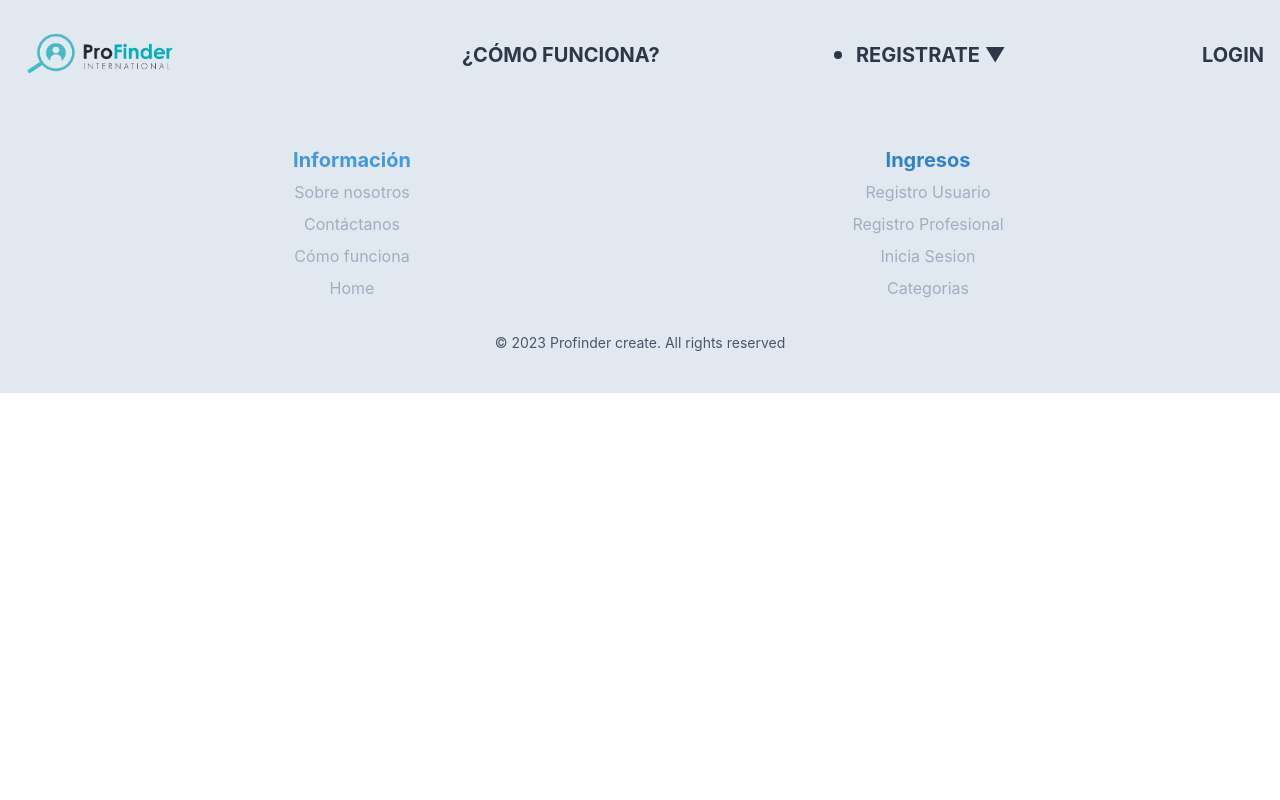
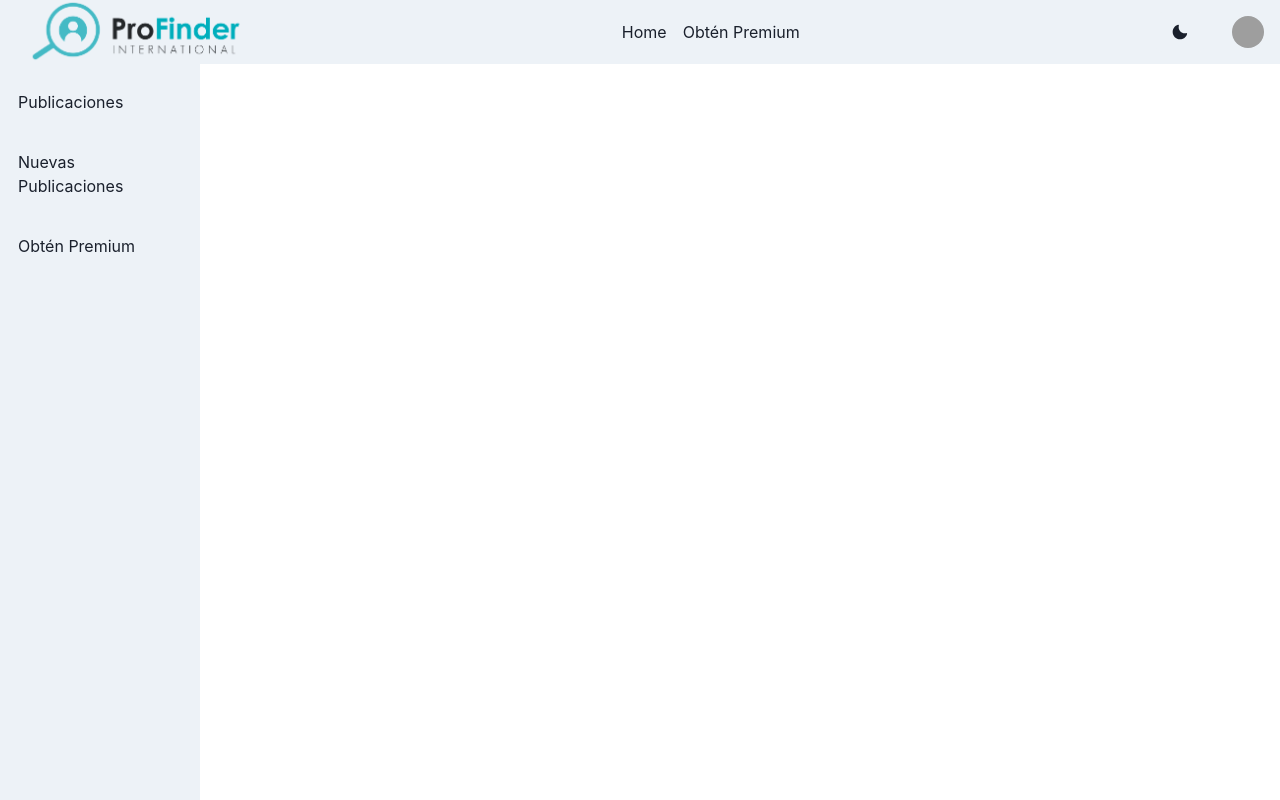
Before and after one commit to JosueEC/Profinder-client, a React (Vite) app: page /dashboardSuppliers in a window 1280 px wide. Shown: the top 800 px of the page. Built offline with nearby package versions, Linux system fonts and the light colour scheme; grey boxes are pictures that could not be loaded.

Commit message:
Darkmode

```diff
--- a/src/App.jsx
+++ b/src/App.jsx
@@ -13,13 +13,13 @@ import NavbarDashboard from "./views/DashboardSuppliers/NavbarDashboard.jsx";
 
 function App() {
   const location = useLocation();
-  const hideNavbar = location.pathname === "/NavbarDashboard";
+  const hideNavbar = location.pathname === "/dashboardSuppliers";
   return (
     <div>
       {!hideNavbar && <Navbar />}
       <Routes>
         <Route path="/" element={<HomePage />} />
-        <Route path="/NavbarDashboard" element={<NavbarDashboard />} />
+        <Route path="/dashboardSuppliers" element={<NavbarDashboard />} />
         <Route path="/categories" element={<Categories />} />
         <Route path="/comofunciona" element={<HowDoesItWork />} />
         <Route path="/registerProvider" element={<FromProvider />} />
--- a/src/components/navBar/Navbar.jsx
+++ b/src/components/navBar/Navbar.jsx
@@ -1,122 +1,95 @@
-import { useState } from 'react'
-import logo from '../../assets/categoriesIcons/Logo.png'
-import {
-  Box,
-  IconButton,
-  Menu,
-  MenuButton,
-  MenuList,
-  MenuItem,
-  Flex,
-  Image
-} from '@chakra-ui/react'
-import { HamburgerIcon } from '@chakra-ui/icons'
-import { Link } from 'react-router-dom'
+import { useState } from 'react';
+import { Box, IconButton, Menu, MenuButton, MenuList, MenuItem, Flex, Image, useColorModeValue } from '@chakra-ui/react';
+import { HamburgerIcon } from '@chakra-ui/icons';
+import { Link } from 'react-router-dom';
+import DarkModeToggle from '../../utils/Darkmode/DarkmodeToggle';
+import logo from '../../assets/categoriesIcons/Logo.png';
 
 const Navbar = () => {
-  // Estado para controlar la visibilidad del menú desplegable
-  const [isOpen, setIsOpen] = useState(false)
+  const [isOpen, setIsOpen] = useState(false);
 
-  // Función para alternar la visibilidad del menú desplegable
   const toggleDropdown = () => {
-    setIsOpen(!isOpen)
-  }
+    setIsOpen(!isOpen);
+  };
 
-  // Función para manejar el clic en una opción del menú desplegable
   const handleOptionClick = () => {
-    setIsOpen(false) // Cerrar el menú desplegable al seleccionar una opción
-  }
+    setIsOpen(false);
+  };
+
+  // Obtener el color de fondo de la Navbar según el modo de color actual
+  const navbarBgColor = useColorModeValue('gray.200', 'gray.900');
 
   return (
     <nav>
       <Flex
-        justifyContent='space-between'
-        alignItems='center'
+        justifyContent="space-between"
+        alignItems="center"
         padding={4}
-        bg='gray.200'
-        as='div'
-        textTransform='uppercase'
-        fontWeight='bold'
-        fontSize='2xl'
-        fontFamily='body'
-        color='gray.700'
+        bg={navbarBgColor}
+        as="div"
+        textTransform="uppercase"
+        fontWeight="bold"
+        fontSize="2xl"
+        fontFamily="body"
+        color="gray.700"
       >
-        {/* Logo */}
         <Box flex={{ base: '0 0 100%', md: '0 0 20%' }}>
-          <Link to='/' textDecoration='none'>
-            <Image src={logo} alt='Logo' width='70%' height='auto' />
+          <Link to="/" textDecoration="none">
+            <Image src={logo} alt="Logo" width="70%" height="auto" />
           </Link>
         </Box>
 
         <Box display={{ base: 'none', md: 'block' }}>
-          <Link to='/comofunciona' style={{ fontSize: '20px' }} textDecoration='none' ml={4} fontSize='lg'>
+          <Link to="/comofunciona" style={{ fontSize: '20px' }} textDecoration="none" ml={4} fontSize="lg">
             ¿Cómo funciona?
           </Link>
         </Box>
 
         <Box display={{ base: 'block', md: 'none' }}>
           <Menu>
-            <MenuButton
-              as={IconButton}
-              icon={<HamburgerIcon />}
-              variant='ghost'
-              textDecoration='none'
-            />
+            <MenuButton as={IconButton} icon={<HamburgerIcon />} variant="ghost" textDecoration="none" />
             <MenuList>
-              <MenuItem fontSize='lg'>
-                <Link to='/comofunciona' textDecoration='none'>
+              <MenuItem fontSize="lg">
+                <Link to="/comofunciona" textDecoration="none">
                   ¿Cómo funciona?
                 </Link>
               </MenuItem>
 
-              <MenuItem
-                onClick={() => handleOptionClick('cliente')}
-                fontSize='lg'
-              >
+              <MenuItem onClick={() => handleOptionClick('cliente')} fontSize="lg">
                 Soy Cliente
               </MenuItem>
 
-              <MenuItem
-                as='a'
-                href='/login'
-                onClick={() => handleOptionClick('profesional')}
-                fontSize='lg'
-              >
+              <MenuItem as="a" href="/login" onClick={() => handleOptionClick('profesional')} fontSize="lg">
                 Soy Profesional
               </MenuItem>
             </MenuList>
           </Menu>
         </Box>
 
-        <Box
-          display={{ base: isOpen ? 'block' : 'none', md: 'block' }}
-          mt={{ base: 4, md: 0 }}
-        >
+        <Box display={{ base: isOpen ? 'block' : 'none', md: 'block' }} mt={{ base: 4, md: 0 }}>
           <ul>
             <li>
-              <a style={{ fontSize: '20px' }} href='#' onClick={toggleDropdown} textDecoration='none'>
+              <a style={{ fontSize: '20px' }} href="#" onClick={toggleDropdown} textDecoration="none">
                 Registrate ▼
               </a>
               {isOpen && (
                 <ul>
-                  {/* Opción: Soy Cliente */}
                   <li>
                     <a
-                      href='#'
+                      href="#"
                       onClick={() => handleOptionClick('cliente')}
-                      textDecoration='none'
+                      textDecoration="none"
                       style={{ fontSize: '12px' }}
                     >
                       Soy Cliente
                     </a>
                   </li>
 
-                  {/* Opción: Soy Profesional */}
                   <li>
                     <a
-                      href='/registerProvider'
+                      href="/registerProvider"
                       onClick={() => handleOptionClick('profesional')}
-                      textDecoration='none'
+                      textDecoration="none"
                       style={{ fontSize: '12px' }}
                     >
                       Soy Profesional
@@ -127,15 +100,17 @@ const Navbar = () => {
             </li>
           </ul>
         </Box>
+        <DarkModeToggle />
 
         <Box display={{ base: 'none', md: 'block' }}>
-          <Link to='/userLogin' textDecoration='none' style={{ fontSize: '20px' }}>
+          <Link to="/userLogin" textDecoration="none" style={{ fontSize: '20px' }}>
             Login
           </Link>
         </Box>
+
       </Flex>
     </nav>
-  )
-}
+  );
+};
 
-export default Navbar
+export default Navbar;
--- /dev/null
+++ b/src/utils/Darkmode/DarkmodeToggle.jsx
@@ -0,0 +1,18 @@
+import { useColorMode, IconButton } from '@chakra-ui/react';
+import { MoonIcon, SunIcon } from '@chakra-ui/icons';
+
+const DarkModeToggle = () => {
+  const { colorMode, toggleColorMode } = useColorMode();
+
+  return (
+    <IconButton
+      icon={colorMode === 'light' ? <MoonIcon /> : <SunIcon />}
+      variant="ghost"
+      onClick={toggleColorMode}
+      size="md"
+      aria-label="Toggle Dark Mode"
+    />
+  );
+};
+
+export default DarkModeToggle;
--- a/src/views/DashboardSuppliers/NavbarDashboard.jsx
+++ b/src/views/DashboardSuppliers/NavbarDashboard.jsx
@@ -1,4 +1,4 @@
-import React from 'react';
+import React from "react";
 import {
   Box,
   Flex,
@@ -13,80 +13,108 @@ import {
   Stack,
   useColorMode,
   Center,
-  Image
-
-} from '@chakra-ui/react';
-import { MoonIcon, SunIcon } from '@chakra-ui/icons';
-import Sidebar from './Sidebar';
-import { Link } from 'react-router-dom'
-import logo from '../../assets/categoriesIcons/logo.png';
-
-
+  Image,
+  HStack,
+  VStack,
+  Spacer,
+} from "@chakra-ui/react";
+import { MoonIcon, SunIcon } from "@chakra-ui/icons";
+import Sidebar from "./Sidebar";
+import { Link } from "react-router-dom";
+import logo from "../../assets/categoriesIcons/logo.png";
 
 export default function Nav() {
   const { colorMode, toggleColorMode } = useColorMode();
 
   return (
     <>
+      <Box bg={useColorModeValue("gray.100", "gray.900")} px={4}>
+        <Flex
+          h={16}
+          alignItems={"center"}
+          justifyContent={"space-between"}
+          direction={{ base: "column", md: "row" }}
+        >
+          <Flex
+            flex={{ base: "0 0 100%", md: "0 0 20%" }}
+            justifyContent="center"
+          >
+            <Link to="/" textDecoration="none">
+              <Image
+                src={logo}
+                alt="Logo"
+                maxW={{ base: "70%", md: "100%" }}
+                height="auto"
+              />
+            </Link>
+          </Flex>
 
-      <Box bg={useColorModeValue('gray.100', 'gray.900')} px={4}>
-        <Flex h={16} alignItems={'center'} justifyContent={'space-between'}>
-        <Box flex={{ base: '0 0 100%', md: '0 0 20%' }}>
-          <Link to='/' textDecoration='none'>
-            <Image src={logo} alt='Logo' width='70%' height='auto' />
-          </Link>
-        </Box>
-          <Button variant="outline">Home</Button>
-              <Button variant="solid" colorScheme="green">
-                Obtén Premium
-              </Button>
+          <HStack
+            spacing={4}
+            alignItems="center"
+            flex={1}
+            justifyContent="center"
+            mt={{ base: 4, md: 0 }}
+          >
+            <Link
+              to="/"
+              variant="outline"
+              color={useColorModeValue("gray.700", "gray.200")}
+              textDecoration="none"
+            >
+              Home
+            </Link>
+            <Link
+              variant="solid"
+              colorScheme="green"
+              borderRadius="md"
+              px={4}
+              py={2}
+              fontWeight="bold"
+              textDecoration="none"
+              _hover={{ opacity: 0.8 }}
+            >
+              Obtén Premium
+            </Link>
+          </HStack>
 
-
-          <Flex alignItems={'center'}>
-            <Stack direction={'row'} spacing={7}>
+          <Flex alignItems={"center"}>
+            <Stack direction={"row"} spacing={7}>
               <Button onClick={toggleColorMode}>
-                {colorMode === 'light' ? <MoonIcon /> : <SunIcon />}
+                {colorMode === "light" ? <MoonIcon /> : <SunIcon />}
               </Button>
 
               <Menu>
                 <MenuButton
                   as={Button}
-                  rounded={'full'}
-                  variant={'link'}
-                  cursor={'pointer'}
+                  rounded={"full"}
+                  variant={"link"}
+                  cursor={"pointer"}
                   minW={0}
                 >
                   <Avatar
-                    size={'sm'}
-                    src={'https://avatars.dicebear.com/api/male/username.svg'}
+                    size={"sm"}
+                    src={"https://avatars.dicebear.com/api/male/username.svg"}
                   />
                 </MenuButton>
-                <MenuList alignItems={'center'}>
-                  <br />
-                  <Center>
+                <MenuList alignItems={"center"}>
+                  <VStack spacing={2}>
                     <Avatar
-                      size={'2xl'}
-                      src={'https://avatars.dicebear.com/api/male/username.svg'}
+                      size={"2xl"}
+                      src={"https://avatars.dicebear.com/api/male/username.svg"}
                     />
-                  </Center>
-                  <br />
-                  <Center>
                     <p>Username</p>
-                  </Center>
-                  <br />
+                  </VStack>
                   <MenuDivider />
                   <MenuItem>Account Settings</MenuItem>
                   <MenuItem>Logout</MenuItem>
                 </MenuList>
               </Menu>
-
-
             </Stack>
           </Flex>
         </Flex>
       </Box>
       <Sidebar />
-
     </>
   );
 }
--- a/src/views/DashboardSuppliers/Sidebar.jsx
+++ b/src/views/DashboardSuppliers/Sidebar.jsx
@@ -1,8 +1,15 @@
-import React from 'react';
-import { Box, Stack, Text, Button, useColorModeValue } from '@chakra-ui/react';
+import { Box, Stack, Text, Button, useColorModeValue, IconButton, Collapse } from '@chakra-ui/react';
 import { Link } from 'react-scroll';
+import { HamburgerIcon, CloseIcon } from '@chakra-ui/icons';
+import { useState } from 'react';
 
 const Sidebar = () => {
+  const [isOpen, setIsOpen] = useState(false);
+
+  const toggleCollapse = () => {
+    setIsOpen(!isOpen);
+  };
+
   const linkStyle = {
     display: 'block',
     padding: '10px',
@@ -14,14 +21,7 @@ const Sidebar = () => {
   };
 
   return (
-    <Box
-      as="aside"
-      w="200px"
-      h="100vh"
-      bg={useColorModeValue('gray.100', 'gray.900')}
-      py={4}
-      px={2}
-    >
+    <Box as="aside" w="200px" h="100vh" bg={useColorModeValue('gray.100', 'gray.900')} py={4} px={2}>
       <Stack spacing={4}>
         <Link
           to="publicaciones"
@@ -51,6 +51,48 @@ const Sidebar = () => {
           <Text>Obtén Premium</Text>
         </Link>
       </Stack>
+
+      <IconButton
+        icon={isOpen ? <CloseIcon /> : <HamburgerIcon />}
+        variant="ghost"
+        size="md"
+        onClick={toggleCollapse}
+        aria-label={isOpen ? 'Close menu' : 'Open menu'}
+        display={{ base: 'block', md: 'none' }}
+        alignSelf="flex-end"
+      />
+
+      <Collapse in={isOpen}>
+        <Stack spacing={4}>
+          <Link
+            to="publicaciones"
+            spy={true}
+            smooth={true}
+            duration={500}
+            style={linkStyle}
+          >
+            <Text>Publicaciones</Text>
+          </Link>
+          <Link
+            to="nuevas-publicaciones"
+            spy={true}
+            smooth={true}
+            duration={500}
+            style={linkStyle}
+          >
+            <Text>Nuevas Publicaciones</Text>
+          </Link>
+          <Link
+            to="obtener-premium"
+            spy={true}
+            smooth={true}
+            duration={500}
+            style={linkStyle}
+          >
+            <Text>Obtén Premium</Text>
+          </Link>
+        </Stack>
+      </Collapse>
     </Box>
   );
 };
```
Also changed, not shown: src/App.css (deleted), src/index.css (added).
